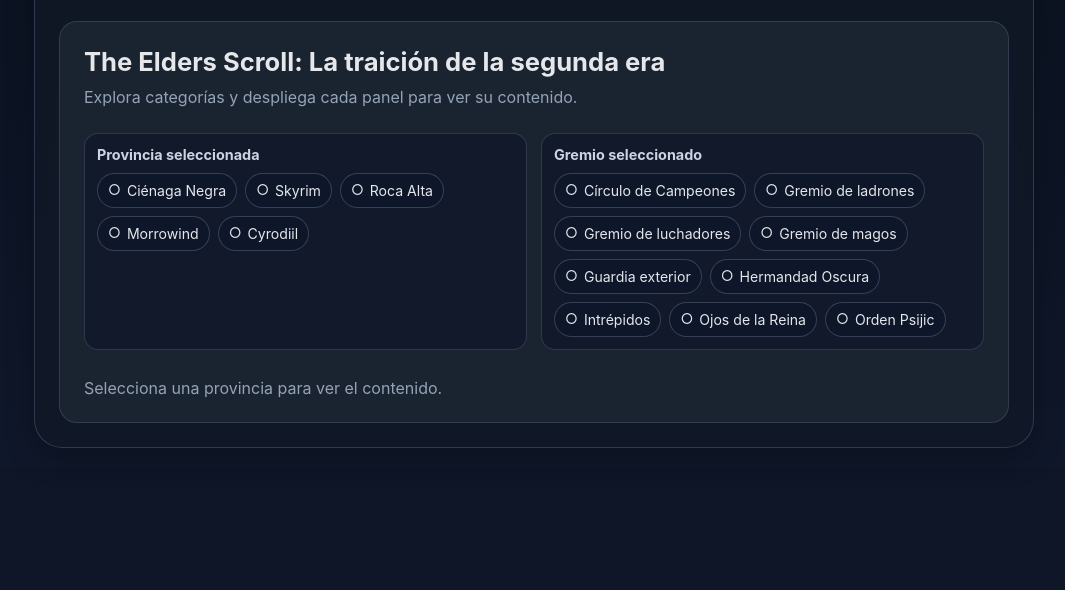
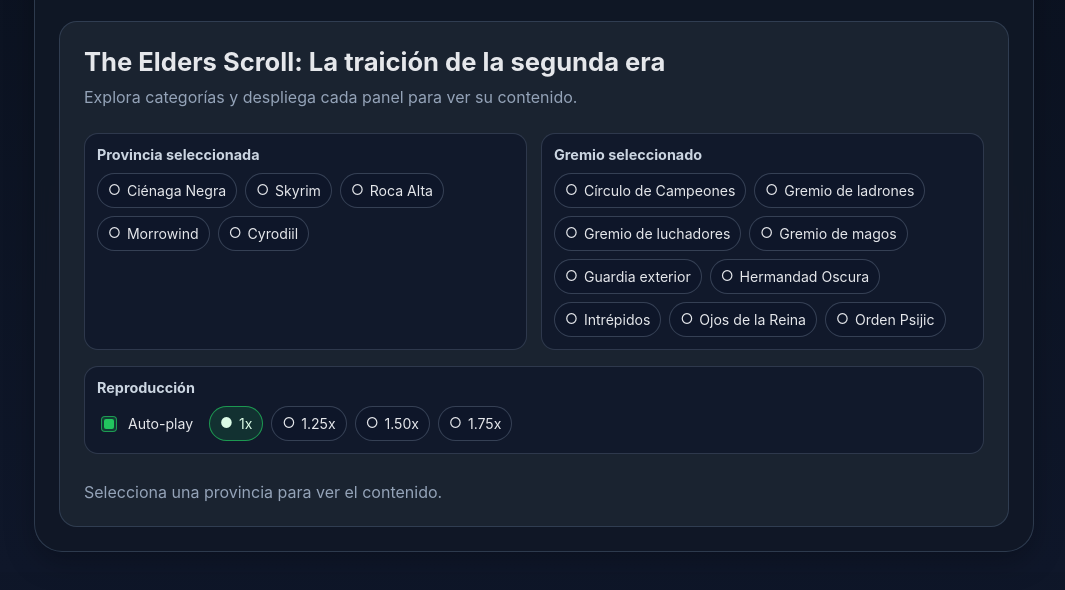
Before and after one commit to OverMalo/botse_audio, a website built with Vite: page index.html in a window 1280 px wide. Shown: the part 92-682 px from the top of the page, without its empty margins (106-1171 px from the left). Built offline with nearby package versions, Linux system fonts and the light colour scheme.

Commit message:
feat: panel de configuración de reproducción (auto-play, velocidad)

```diff
--- a/src/main.js
+++ b/src/main.js
@@ -40,7 +40,9 @@
   return {
     selectedProvincia: "",
     selectedGremio: "",
-    revealedDescriptions: []
+    revealedDescriptions: [],
+    autoPlay: true,
+    playbackRate: 1
   };
 }
 
@@ -51,7 +53,9 @@
       selectedProvincia,
       selectedGremio,
       expandedPanels: [...expandedPanels],
-      revealedDescriptions: [...revealedDescriptions]
+      revealedDescriptions: [...revealedDescriptions],
+      autoPlay,
+      playbackRate
     })
   );
 }
@@ -61,6 +65,8 @@
 let selectedGremio = typeof state.selectedGremio === "string" ? state.selectedGremio : "";
 let expandedPanels = new Set(Array.isArray(state.expandedPanels) ? state.expandedPanels : []);
 let revealedDescriptions = new Set(Array.isArray(state.revealedDescriptions) ? state.revealedDescriptions : []);
+let autoPlay = typeof state.autoPlay === "boolean" ? state.autoPlay : true;
+let playbackRate = [1, 1.25, 1.5, 1.75].includes(state.playbackRate) ? state.playbackRate : 1;
 
 const contentTree = buildTreeFromStart();
 const accordionIndex = buildAccordionIndex(contentTree);
@@ -144,6 +150,7 @@
   `;
 
   bindFilterEvents();
+  bindConfigEvents();
   bindPanelEvents();
   bindDescriptionRevealEvents();
 }
@@ -161,6 +168,34 @@
         <p class="filter-group-title">Gremio seleccionado</p>
         <div class="filter-options">
           ${FILTER_OPTIONS.gremios.map((item) => renderCheckable("gremio", item.id, item.label, selectedGremio === item.id)).join("")}
+        </div>
+      </div>
+    </div>
+    <div class="config-panel">
+      <div class="filter-group config-group" role="group" aria-label="Configuración de reproducción">
+        <p class="filter-group-title">Reproducción</p>
+        <div class="config-group-body">
+          <label class="autoplay-label">
+            <input
+              type="checkbox"
+              id="autoplay-checkbox"
+              class="autoplay-checkbox"
+              ${autoPlay ? "checked" : ""}
+            />
+            <span>Auto-play</span>
+          </label>
+          <div class="filter-options">
+            ${[1, 1.25, 1.5, 1.75].map((rate) => {
+              const active = playbackRate === rate;
+              const label = rate === 1 ? "1x" : `${rate.toFixed(2)}x`;
+              return `<button
+                type="button"
+                class="checkable-chip${active ? " checkable-chip--active" : ""}"
+                data-config-rate="${rate}"
+                aria-pressed="${active ? "true" : "false"}"
+              ><span class="checkable-chip-mark" aria-hidden="true">${active ? "●" : "○"}</span><span>${label}</span></button>`;
+            }).join("")}
+          </div>
         </div>
       </div>
     </div>
@@ -183,6 +218,36 @@
       <span>${escapeHtml(label)}</span>
     </button>
   `;
+}
+
+function bindConfigEvents() {
+  const checkbox = screenEl.querySelector("#autoplay-checkbox");
+  if (checkbox) {
+    checkbox.addEventListener("change", () => {
+      autoPlay = checkbox.checked;
+      saveState();
+    });
+  }
+
+  screenEl.querySelectorAll("[data-config-rate]").forEach((button) => {
+    button.addEventListener("click", () => {
+      const rate = parseFloat(button.dataset.configRate);
+      playbackRate = rate;
+      saveState();
+
+      screenEl.querySelectorAll("audio").forEach((audioEl) => {
+        if (!audioEl.paused) audioEl.playbackRate = rate;
+      });
+
+      screenEl.querySelectorAll("[data-config-rate]").forEach((btn) => {
+        const btnRate = parseFloat(btn.dataset.configRate);
+        const active = playbackRate === btnRate;
+        btn.classList.toggle("checkable-chip--active", active);
+        btn.setAttribute("aria-pressed", active ? "true" : "false");
+        btn.querySelector(".checkable-chip-mark").textContent = active ? "●" : "○";
+      });
+    });
+  });
 }
 
 function bindFilterEvents() {
@@ -249,7 +314,10 @@
     if (node?.type === "leaf") {
       const contentEl = document.getElementById(`${panelId}-content`);
       const audioEl = contentEl?.querySelector("audio");
-      if (audioEl) audioEl.play().catch(() => {});
+      if (audioEl) {
+        audioEl.playbackRate = playbackRate ?? 1;
+        if (autoPlay) audioEl.play().catch(() => {});
+      }
     }
   }
 }
--- a/src/styles.css
+++ b/src/styles.css
@@ -98,6 +98,53 @@
   margin-bottom: 16px;
 }
 
+.config-panel {
+  margin-bottom: 16px;
+}
+
+.config-group-body {
+  display: flex;
+  flex-wrap: wrap;
+  align-items: center;
+  gap: 10px 16px;
+}
+
+.autoplay-label {
+  display: inline-flex;
+  align-items: center;
+  gap: 8px;
+  font-size: 0.88rem;
+  color: var(--text);
+  cursor: pointer;
+  user-select: none;
+}
+
+.autoplay-checkbox {
+  appearance: none;
+  -webkit-appearance: none;
+  width: 16px;
+  height: 16px;
+  border: 1px solid rgba(100, 116, 139, 0.6);
+  border-radius: 4px;
+  background: rgba(15, 23, 42, 0.85);
+  cursor: pointer;
+  position: relative;
+  flex-shrink: 0;
+}
+
+.autoplay-checkbox:checked {
+  background: rgba(34, 197, 94, 0.2);
+  border-color: rgba(34, 197, 94, 0.7);
+}
+
+.autoplay-checkbox:checked::after {
+  content: "";
+  position: absolute;
+  inset: 2px;
+  background: #22c55e;
+  border-radius: 2px;
+}
+
 .filter-group {
   background: rgba(15, 23, 42, 0.72);
   border: 1px solid rgba(100, 116, 139, 0.35);
@@ -116,6 +163,28 @@
   display: flex;
   flex-wrap: wrap;
   gap: 8px;
+}
+
+.filter-options--2col {
+  display: grid;
+  grid-template-columns: 1fr 1fr;
+  gap: 8px;
+}
+
+.filter-options--2col .checkable-chip {
+  width: 100%;
+  justify-content: flex-start;
+}
+
+.filter-options--stack {
+  display: flex;
+  flex-direction: column;
+  gap: 6px;
+}
+
+.filter-options--stack .checkable-chip {
+  width: 100%;
+  justify-content: flex-start;
 }
 
 .checkable-chip {
```
